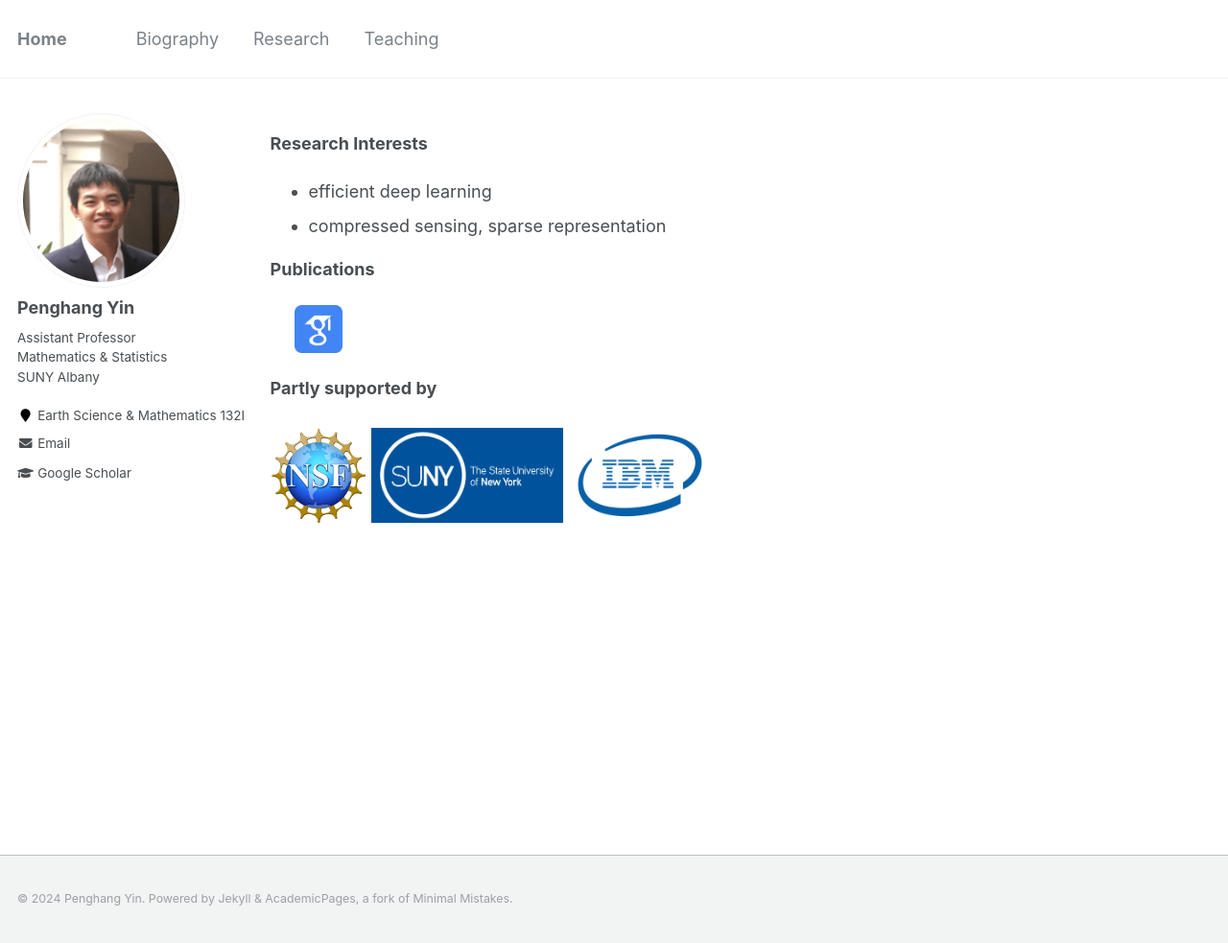
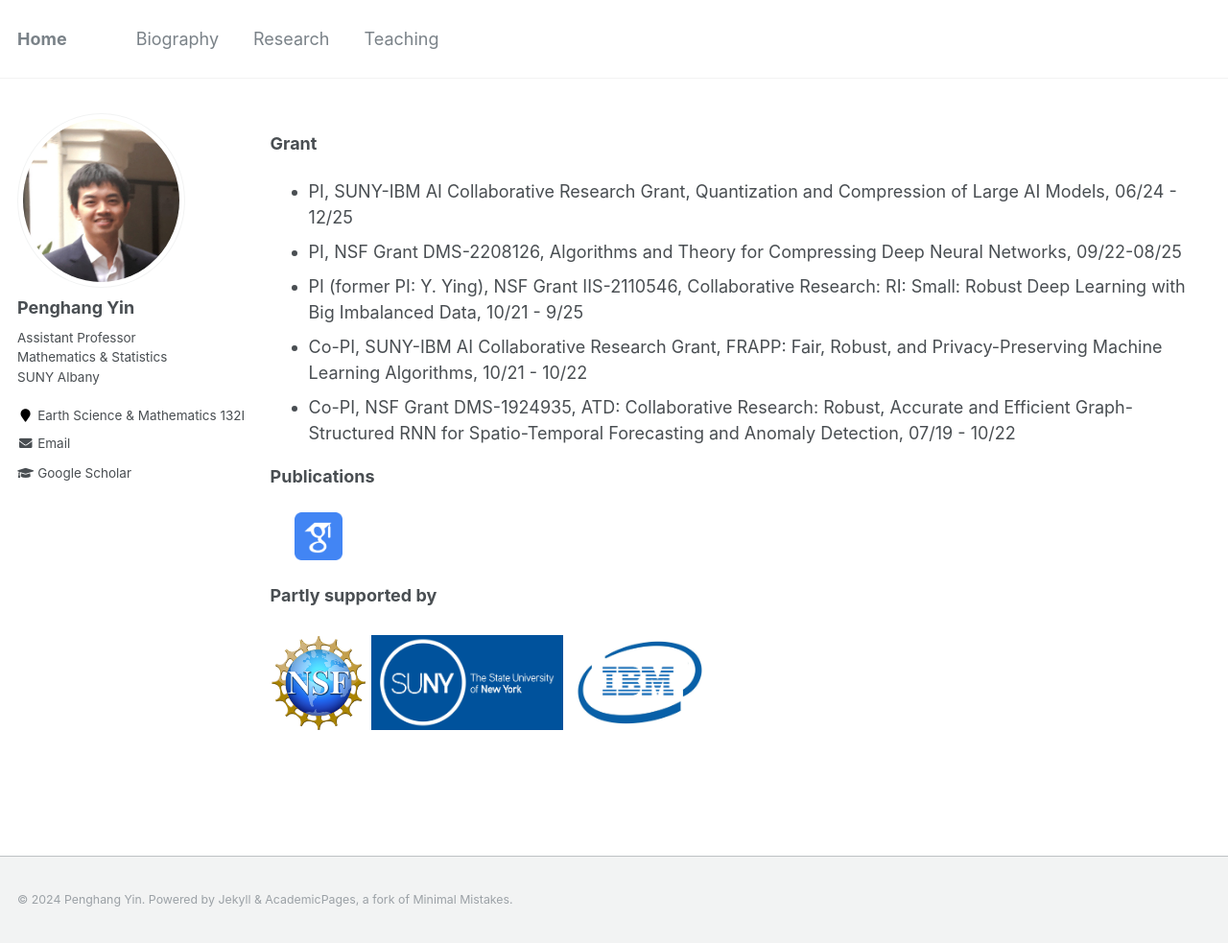
Before and after one commit to yin-penghang/yin-penghang.github.io, a Jekyll site: the page built from _pages/research.md, in a window 1280 px wide and 983 px high. Shown: the whole window at 96% size. Built offline with Jekyll 4.4.1, drawn with Linux system fonts in a browser that asks for light colours.

Commit message:
Update research.md

```diff
--- a/_pages/research.md
+++ b/_pages/research.md
@@ -6,9 +6,13 @@
 ---
 {% include base_path %}
 
-**Research Interests**
- - efficient deep learning
- - compressed sensing, sparse representation
+**Grant**
+
+- PI, SUNY-IBM AI Collaborative Research Grant, Quantization and Compression of Large AI Models, 06/24 - 12/25
+- PI, NSF Grant DMS-2208126, Algorithms and Theory for Compressing Deep Neural Networks, 09/22-08/25
+- PI (former PI: Y. Ying), NSF Grant IIS-2110546, Collaborative Research: RI: Small: Robust Deep Learning with Big Imbalanced Data, 10/21 - 9/25
+- Co-PI, SUNY-IBM AI Collaborative Research Grant, FRAPP: Fair, Robust, and Privacy-Preserving Machine Learning Algorithms, 10/21 - 10/22
+- Co-PI, NSF Grant DMS-1924935, ATD: Collaborative Research: Robust, Accurate and Efficient Graph-Structured RNN for Spatio-Temporal Forecasting and Anomaly Detection, 07/19 - 10/22
 
 **Publications**
 
```
